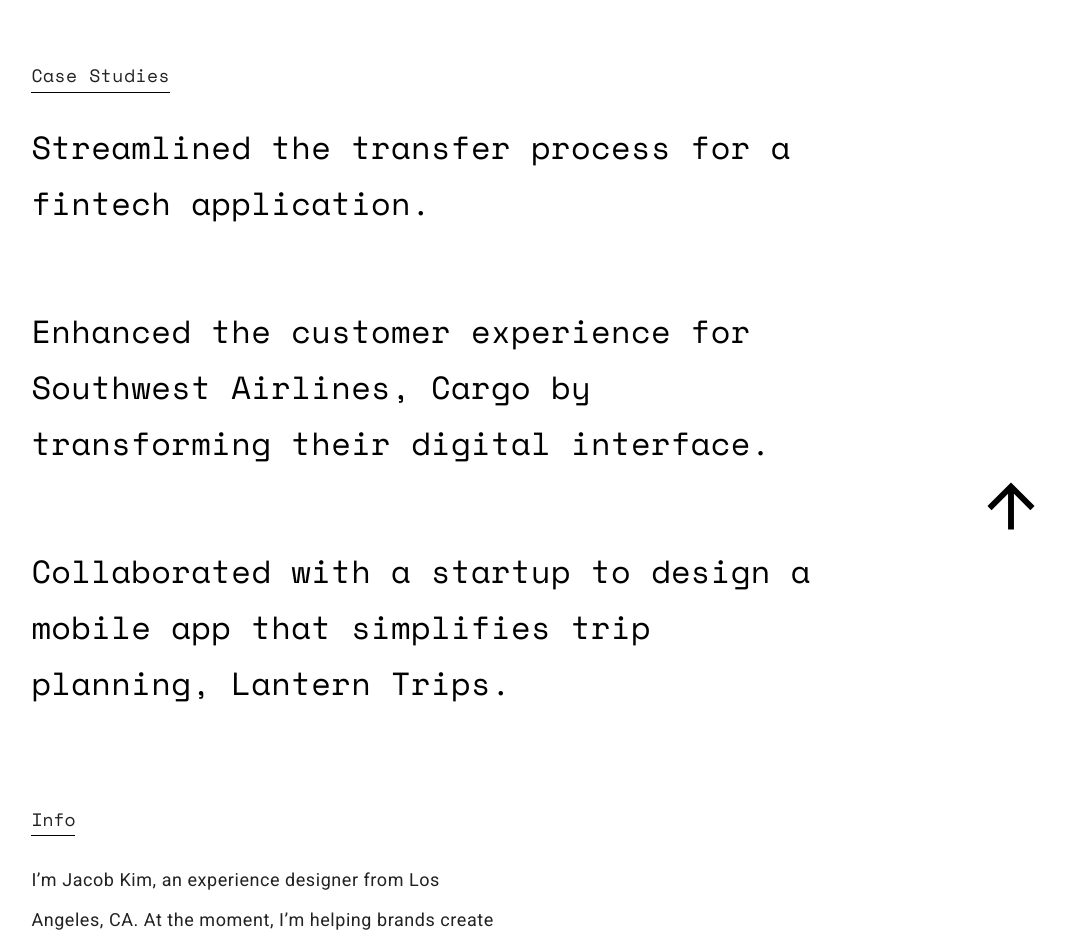
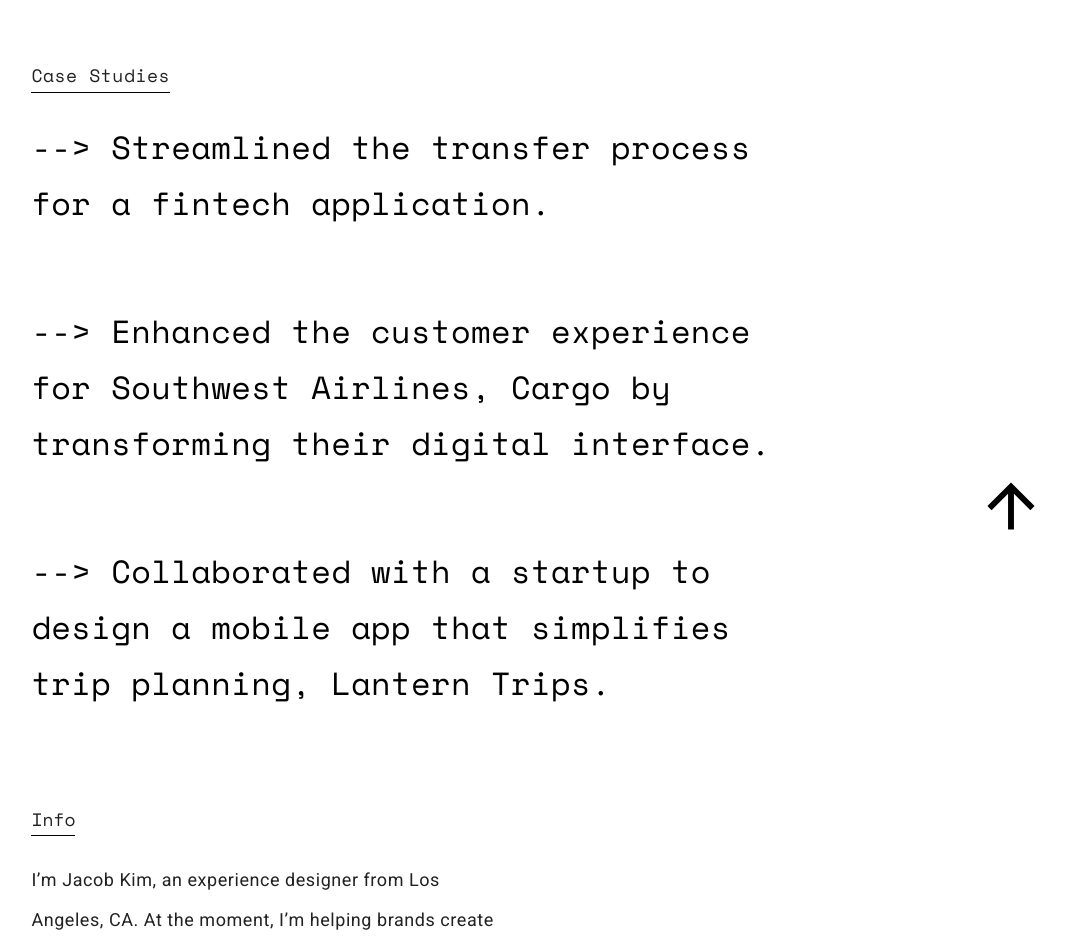
Before and after one commit to bkchu-clients/jacob-portfolio, a plain HTML site: page index.html in a window 1280 px wide. Shown: the part 138-1088 px from the top of the page, without its empty margins (113-1178 px from the left). Drawn offline with nearby package versions, Linux system fonts and the light colour scheme; some packages are replaced by stand-ins of ours; a script that the page names is missing.

Commit message:
max size

```diff
--- a/index.html
+++ b/index.html
@@ -47,21 +47,21 @@
         <div class="case-study">
           <a href="/pages/fiserv.html">
             <span>
-              Streamlined the transfer process for a fintech application.
+            --> Streamlined the transfer process for a fintech application.
             </span>
           </a>
         </div>
         <div class="case-study">
           <a href="/pages/southwest-airlines.html">
             <span>
-              Enhanced the customer experience for Southwest Airlines, Cargo by transforming their digital interface.
+              --> Enhanced the customer experience for Southwest Airlines, Cargo by transforming their digital interface.
             </span>
           </a>
         </div>
         <div class="case-study">
           <a href="/pages/lantern-trips.html">
             <span>
-              Collaborated with a startup to design a mobile app that simplifies trip planning, Lantern Trips.
+              --> Collaborated with a startup to design a mobile app that simplifies trip planning, Lantern Trips.
             </span>
           </a>
         </div>
--- a/sass/home.scss
+++ b/sass/home.scss
@@ -138,6 +138,7 @@
       display: block;
 
       height: 100%;
+      max-height: 600px;
       width: 100%;
       object-fit: contain;
       object-position: 0 0;
```
Also changed, not shown: css/home.css, 1 other file.
